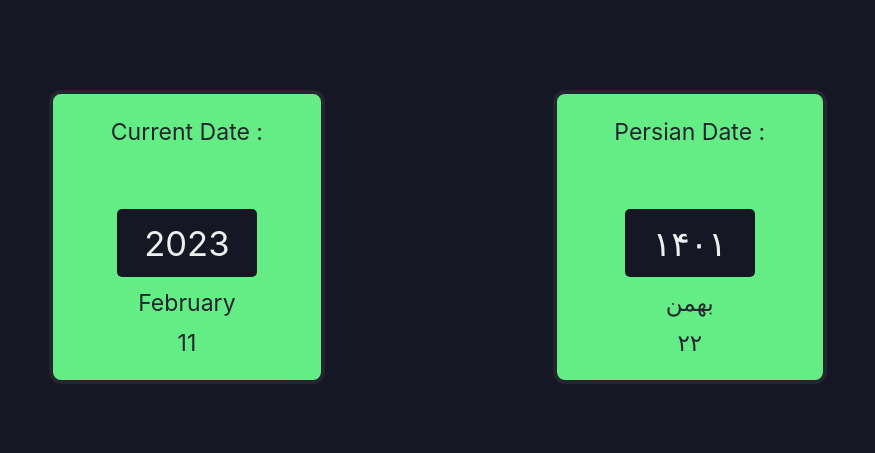
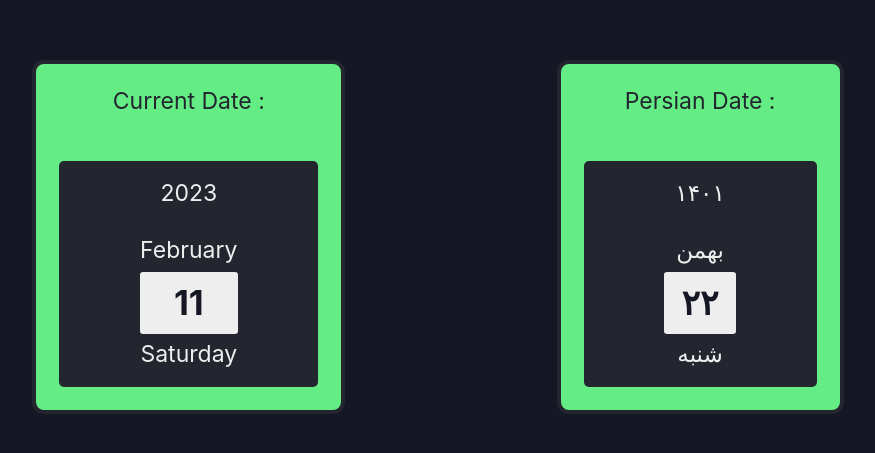
Before and after one commit to NazaNEYn/Current-Date-react, a React (Create React App) app: page / in a window 1280 px wide. Shown: the part 163-616 px from the top of the page, without its empty margins (202-1077 px from the left). Built offline with nearby package versions, Linux system fonts and the light colour scheme.

Commit message:
made some changes in UI

```diff
--- a/src/App.js
+++ b/src/App.js
@@ -1,11 +1,15 @@
-import Parent from './component/Parent'
+import CurrentDate from './component/CurrentDate'
+import PersianDate from './component/PersianDate'
 
 const App = () => {
+  document.title = 'Current Date'
+
   const date = new Date()
 
   return (
-    <div>
-      <Parent date={date} />
+    <div className="parent">
+      <CurrentDate date={date} />
+      <PersianDate date={date} />
     </div>
   )
 }
--- a/src/component/Child.js
+++ /dev/null
@@ -1,19 +0,0 @@
-function Child(props) {
-    const year = props.date.getFullYear()
-    const month = props.date.toLocaleString('en-US', { month: 'long' })
-    // Day
-    const day = props.date.toLocaleString('en-US', { day: '2-digit' })
-
-    return (
-      <div>
-        <div className="child">
-          <div className="text">Current Date :</div>
-          <div className="year">{year}</div>
-          <div>{month}</div>
-          <div>{day}</div>
-        </div>
-      </div>
-    )
-  }
-
-  export default Child
--- /dev/null
+++ b/src/component/CurrentDate.js
@@ -0,0 +1,23 @@
+const CurrentDate = (props) => {
+  const year = props.date.getFullYear()
+  const month = props.date.toLocaleString('en-US', { month: 'long' })
+  // Day
+  const day = props.date.toLocaleString('en-US', { day: '2-digit' })
+  const weekday = props.date.toLocaleString('en-US', { weekday: 'long' })
+
+  return (
+    <div className="">
+      <div className="child">
+        <div className="text">Current Date :</div>
+        <div className="time">
+          <div className="year">{year}</div>
+          <div className="month">{month}</div>
+          <div className="day">{day}</div>
+          <div className="weekday">{weekday}</div>
+        </div>
+      </div>
+    </div>
+  )
+}
+
+export default CurrentDate
--- a/src/component/Parent.js
+++ /dev/null
@@ -1,13 +0,0 @@
-import Child from './Child'
-import PersianDate from './PersianDate'
-
-const Parent = (props) => {
-  return (
-    <div className="parent">
-      <Child date={props.date} />
-      <PersianDate date={props.date} />
-    </div>
-  )
-}
-
-export default Parent
--- a/src/component/PersianDate.js
+++ b/src/component/PersianDate.js
@@ -6,13 +6,18 @@ function PersianDate(props) {
   const persianMonth = props.date.toLocaleString('fa-IR', { month: 'long' })
   // Year
   const persianYear = props.date.toLocaleString('fa-IR', { year: 'numeric' })
+  const persianWeekday = props.date.toLocaleString('fa-IR', { weekday: 'long' })
+
   return (
-    <div>
+    <div className="">
       <div className="child">
         <div className="text">Persian Date :</div>
-        <div className="year">{persianYear}</div>
-        <div>{persianMonth}</div>
-        <div>{persianDay}</div>
+        <div className="time">
+          <div className="year">{persianYear}</div>
+          <div className="month">{persianMonth}</div>
+          <div className="day">{persianDay}</div>
+          <div className="weekday">{persianWeekday}</div>
+        </div>
       </div>
     </div>
   )
--- a/src/index.css
+++ b/src/index.css
@@ -30,21 +30,13 @@ body {
   text-align: center;
 }
 
-.child,
-.time {
-  border-radius: 12px;
-}
-
 .parent {
-  /* background: #161724; */
   width: clamp(280px, 40%, 900px);
   padding: 1.5em 1em;
   display: flex;
-  /* flex-direction: column; */
   justify-content: space-evenly;
   align-items: center;
   font-size: clamp(1.1em, 1.8vw, 2.5em);
-  /* background: #eee; */
   width: 100%;
   height: 100vh;
 }
@@ -52,30 +44,28 @@ body {
 .child {
   color: #23252f;
   background: #64ed85;
-  padding: 1em 2.5em;
+  padding: 1em;
   border: 4px #23252f solid;
-}
-.child > * + * {
-  margin-top: 0.5em;
-  /* border: solid red 2px; */
+  border-radius: 12px;
 }
 
 .time {
-  background: #161724;
-  width: clamp(280px, 30%, 900px);
+  background: #23252f;
   color: #eee;
-  margin-top: 5em;
-  padding: 1.5em 2.5em;
-  line-height: 2.5em;
+  padding: 0.5em 3.5em;
+  line-height: 1.8em;
+  border-radius: 5px;
 }
-
+.day {
+  font-size: 1.5em;
+  font-weight: bold;
+  background: #eee;
+  color: #161724;
+  padding: 0.3em 0.5em;
+  border-radius: 3px;
+}
 .year {
-  font-size: 1.5em;
-  background: #161724;
-  color: #eee;
-  border-radius: 5px;
-  display: inline-block;
-  padding: 0.4em 0.8em;
+  margin-bottom: 0.7em;
 }
 
 .text {
```
